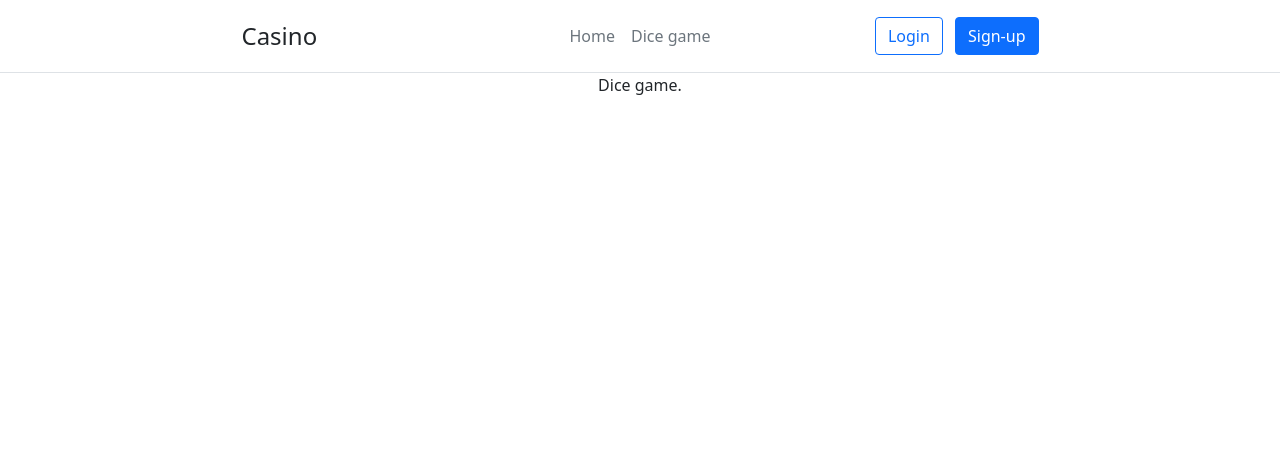
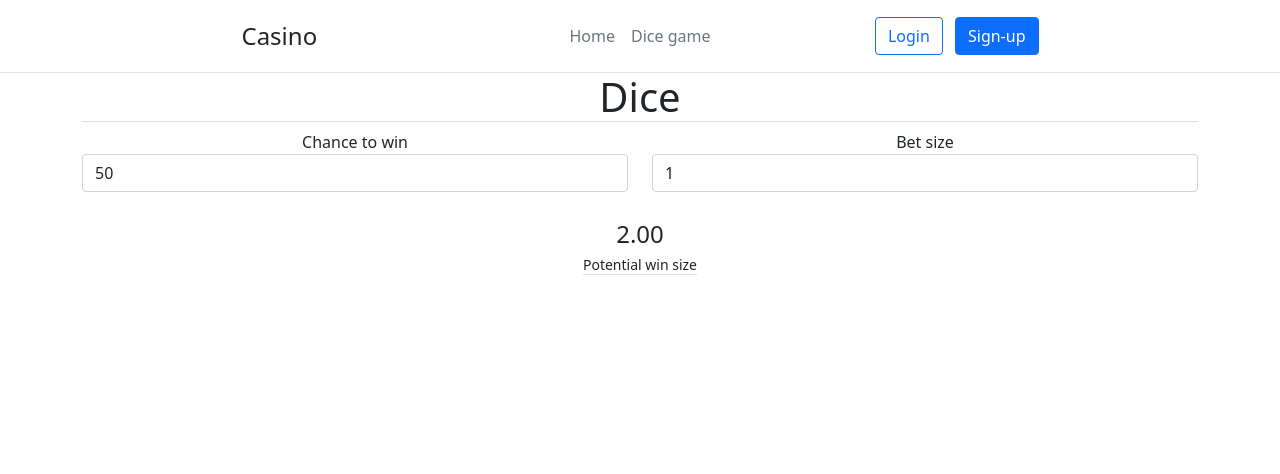
Before and after one commit to kirillzhosul/casino, a Python web app: template src/app/templates/games/dice/dice.index.html.jinja in a window 1280 px wide. Shown: the top 474 px of the page. Run offline with Jinja, Linux system fonts and the light colour scheme; the template is opened without the code that fills it, so the values that code supplies are empty; some libraries are stand-ins or nearby versions.

Commit message:
Dice game html, JS, win percent calculation. WIP

```diff
--- /dev/null
+++ b/src/app/static/js/games/dice.js
@@ -0,0 +1,62 @@
+function diceBetPercentUpdateInput(value) {
+    // Updates dice bet percent inpup text.
+
+    // Update.
+    let betPercent = document.getElementById("dice-game-bet-percent-input").value;
+    if (betPercent != ""){
+        if (betPercent < 1) betPercent = 1;
+        if (betPercent > 95) betPercent = 95;
+    }
+
+    // Set value.
+    document.getElementById("dice-game-bet-percent-input").value = betPercent;
+
+    // Re-update win size.
+    diceBetPotentialWinSizeUpdate();
+}
+
+function diceBetSizeUpdateInput(value){
+    // Updates bet size input.
+
+    // Update.
+    let betSize = document.getElementById("dice-game-bet-size-input").value;
+    if (betSize != ""){
+        if (betSize < 1) betSize = 1;
+        if (betSize > Number.MAX_SAFE_INTEGER) betSize = Number.MAX_SAFE_INTEGER;
+    }
+
+    // Set value.
+    document.getElementById("dice-game-bet-size-input").value = betSize;
+
+    // Re-update win size.
+    diceBetPotentialWinSizeUpdate();
+}
+
+function diceBetPotentialWinSizeUpdate(){
+    // Updates potential win size information preview.
+
+    // Get values.
+    let betPercent = parseInt(document.getElementById("dice-game-bet-percent-input").value);
+    let betSize = parseInt(document.getElementById("dice-game-bet-size-input").value);
+
+    // Calculate win size.
+    let winSize = (100 / betPercent * betSize);
+    winSize = winSize.toFixed(2);
+
+    // Set.
+    document.getElementById("dice-game-bet-potential-win-size").innerText = winSize;
+}
+
+window.addEventListener("load", function () {
+    // Page is loaded.
+
+    // Set default values.
+    {
+        // Bet percents.
+        let betPercent = 50;
+        document.getElementById("dice-game-bet-percent-input").value = betPercent;
+        diceBetPercentUpdateInput(betPercent);
+    }
+    // Potential win size.
+    diceBetPotentialWinSizeUpdate();
+})
--- a/src/app/templates/games/dice/dice.index.html.jinja
+++ b/src/app/templates/games/dice/dice.index.html.jinja
@@ -1,5 +1,35 @@
 {% extends "base.html.jinja" %}
 {% block title %} Dice {%endblock %}
+
+{% block include %}
+<script src="{{ url_for('static', filename='js/games/dice.js') }}"></script>
+{% endblock %}
+
 {% block main %}
-Dice game.
+
+<div class="dice-game-wrapper container">
+    <h1 class="border-bottom">Dice</h1>
+    <div class="row">
+        <div class="dice-game-bet-percent col">
+            Chance to win <br>
+            <input id="dice-game-bet-percent-input" class="form-control" type="number" min="1" max="95" step="1" oninput="diceBetPercentUpdateInput(this.value)"><br>
+        </div>
+
+        <div class="dice-game-bet-size col">
+            Bet size<br>
+            <input id="dice-game-bet-size-input" class="form-control" type="number" min="1" value="1" max="" placeholder="Size" oninput="diceBetSizeUpdateInput(this.value)">
+        </div>
+    </div>
+
+    <div class="col">
+        <div class="dice-game-bet-information-preview">
+            <big id="dice-game-bet-potential-win-size" class="fs-4"></big>
+            <br>
+            <small class="border-bottom">
+                Potential win size
+            </small>
+        </div>
+    </div>
+</div>
+
 {%endblock %}
--- a/src/app/views/games/games.py
+++ b/src/app/views/games/games.py
@@ -30,7 +30,7 @@ def dice() -> Union[str, Response, Tuple[Response, int]]:
     :return: Page.
     """
 
-    if request.method == "GET":
+    if request.method == "POST":
         # If API request.
 
         # Get arguments
@@ -40,7 +40,6 @@ def dice() -> Union[str, Response, Tuple[Response, int]]:
         bet_size = arguments["bet_size"]
         bet_percent = arguments["bet_percent"]
         bet_type = arguments["bet_type"]
-
 
         if bet_size is None or bet_percent is None or bet_type is None:
             # If one of the arguemnts is not pased.
```
